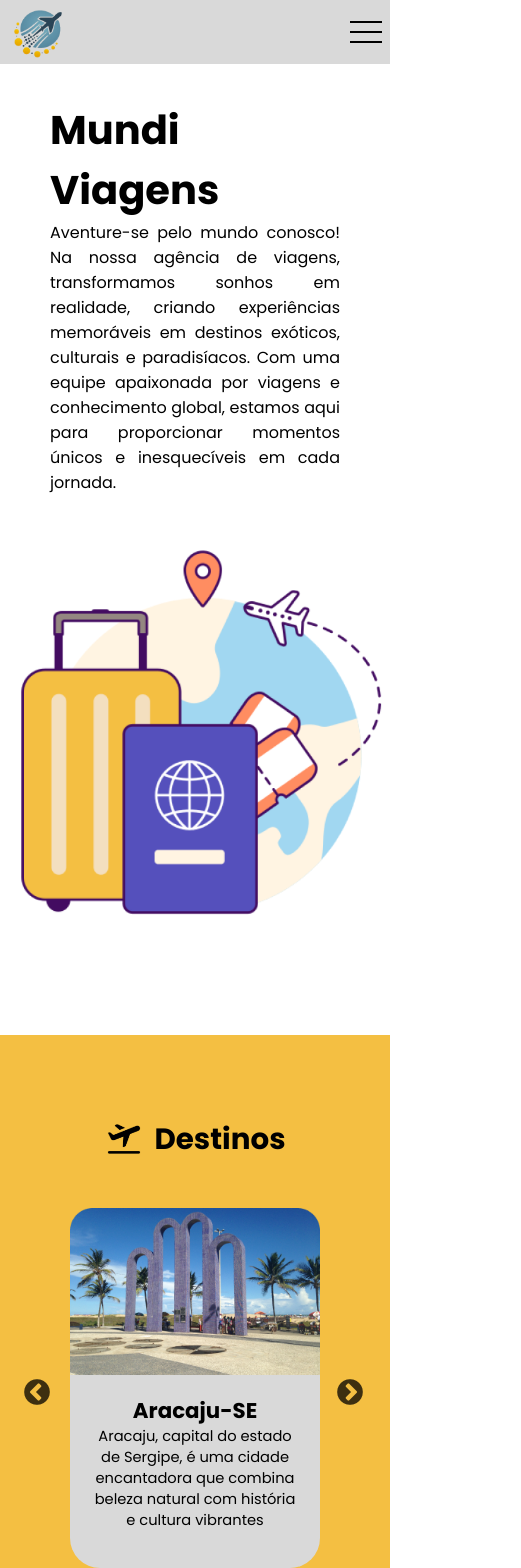
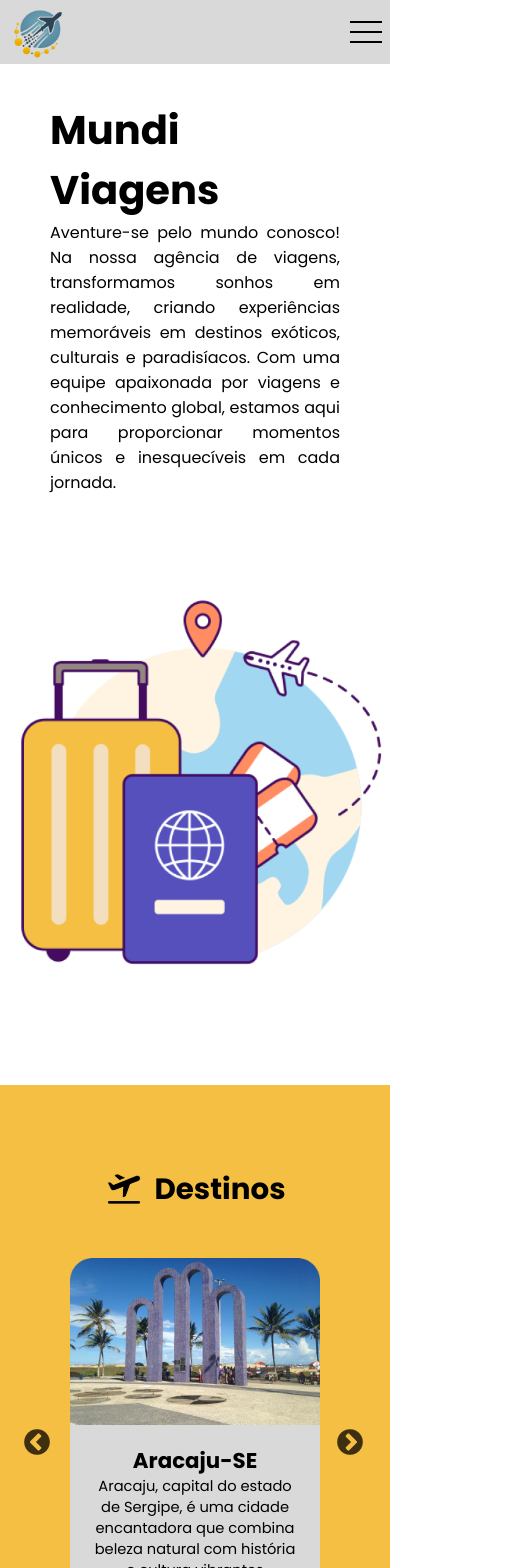
Before and after one commit to thiagodevcodes/landing-viagem, a React (Vite) app: page / in a window 390 px wide. Shown: the top 1568 px of the page, 521 px wide, since content can reach past the window. Built offline with nearby package versions, Linux system fonts and the light colour scheme.

Commit message:
fix: fix seção contato

```diff
--- a/src/pages/Home/Home.jsx
+++ b/src/pages/Home/Home.jsx
@@ -84,10 +84,12 @@ export default function Home() {
 
             <section className="contact" id="contato" >
                 <form action="" className="form">
+
                     <div className="title-container">
                         <img src="/icons/Contact.png" alt="" />
                         <h2>Contato</h2>
                     </div>
+
                     <div className="input-group">
                         <div className="input-div">
                             <label htmlFor="">Nome</label>
--- a/src/pages/Home/home.css
+++ b/src/pages/Home/home.css
@@ -29,6 +29,7 @@
 
 .about img {
     width: 400px;
+    margin-top: 50px;
 }
 
 .destination {
@@ -151,4 +152,18 @@
     .container-text {
         margin-top: 50px;
     }
+
+    .input-group {
+        gap: 0;
+        flex-direction: column;
+    }
+
+    .input-div {
+        margin-bottom: 10px;
+
+    }
+
+    .about img {
+        width: 400px;
+    }
 }
```
